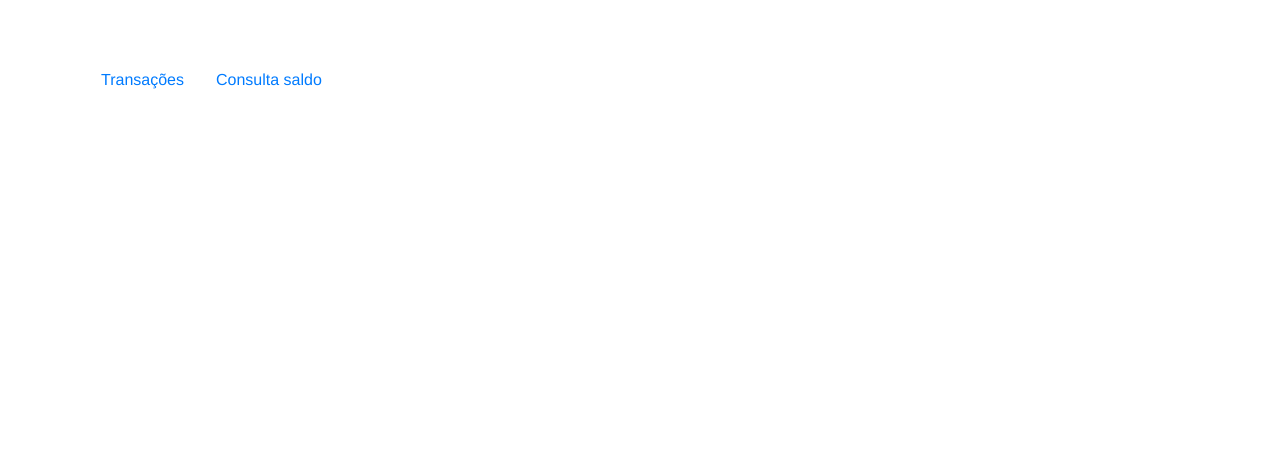
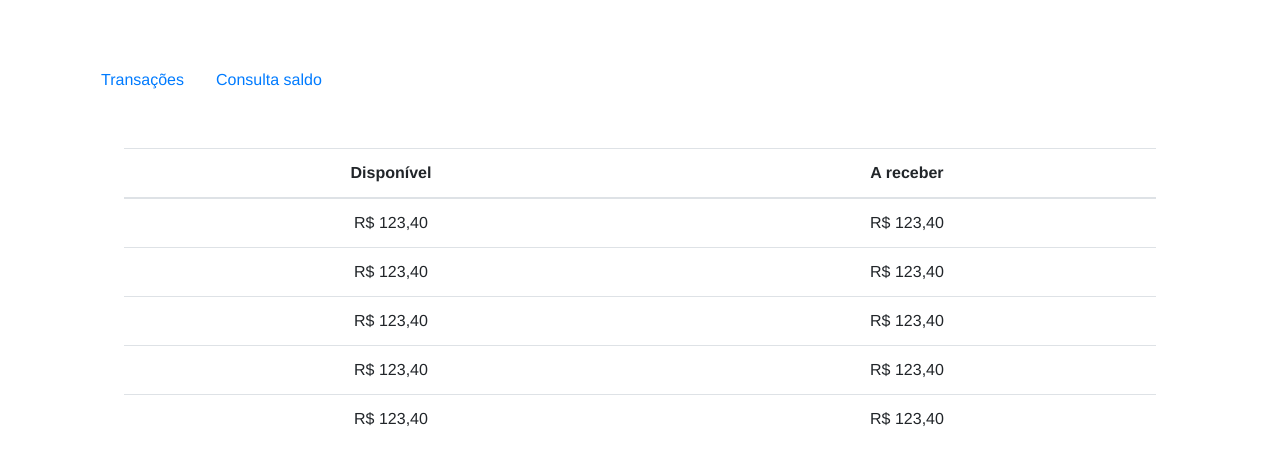
Before and after one commit to thiagosaife/pagarme-front, a Vue app: page /payables/list in a window 1280 px wide. Shown: the top 464 px of the page. Built offline with nearby package versions, Linux system fonts and the light colour scheme.

Commit message:
Estrutura das views e rotas, ok.

```diff
--- a/src/App.vue
+++ b/src/App.vue
@@ -6,7 +6,7 @@
           <router-link class="nav-link active" :to="{ name: 'transactions-dashboard' }">Transações</router-link>
         </li>
         <li class="nav-item">
-          <router-link class="nav-link active" :to="{ name: 'transactions-dashboard' }">Consulta saldo</router-link>
+          <router-link class="nav-link active" :to="{ name: 'list-payables' }">Consulta saldo</router-link>
         </li>
       </ul>
       <router-view class="mt-5"/>
--- /dev/null
+++ b/src/components/payables/ListPayables.vue
@@ -0,0 +1,54 @@
+<template>
+  <div class="container mb-3">
+    <table class="table">
+      <thead>
+        <tr>
+          <th scope="col" v-for="(heading, index) in headings" :key="index">
+            {{ heading }}
+          </th>
+        </tr>
+      </thead>
+      <tbody>
+        <tr v-for="(payable, index) in payablesList"  :key="index">
+          <td>{{ payable.available }}</td>
+          <td>{{ payable.waitingFunds }}</td>
+        </tr>
+      </tbody>
+    </table>
+  </div>
+</template>
+
+<script>
+export default {
+  data() {
+    return {
+      headings: [
+        'Disponível',
+        'A receber',
+      ],
+      payablesList: [
+        {
+          available: 'R$ 123,40',
+          waitingFunds: 'R$ 123,40',
+        },
+        {
+          available: 'R$ 123,40',
+          waitingFunds: 'R$ 123,40',
+        },
+        {
+          available: 'R$ 123,40',
+          waitingFunds: 'R$ 123,40',
+        },
+        {
+          available: 'R$ 123,40',
+          waitingFunds: 'R$ 123,40',
+        },
+        {
+          available: 'R$ 123,40',
+          waitingFunds: 'R$ 123,40',
+        },
+      ],
+    };
+  },
+}
+</script>
--- /dev/null
+++ b/src/routes/Payables.js
@@ -0,0 +1,27 @@
+import ListPayables from '@/components/payables/ListPayables.vue';
+import Router from '@/views/Router.vue';
+
+const routes = [
+  {
+    meta: {
+      title: 'Saldo',
+    },
+    path: '/payables',
+    name: 'payables',
+    redirect: { name: 'list-payables' },
+    component: Router,
+    children: [
+      {
+        path: 'list',
+        name: 'list-payables',
+        component: ListPayables,
+        props: true,
+        meta: {
+          title: 'Saldo do cliente',
+        },
+      },
+    ],
+  },
+];
+
+export default routes;
--- a/src/routes/index.js
+++ b/src/routes/index.js
@@ -1,7 +1,8 @@
 import Vue from 'vue';
 import Home from '@/views/Home.vue';
 import Router from 'vue-router';
-import Transactions from '@/routes/transactions/Transactions';
+import Payables from '@/routes/Payables';
+import Transactions from '@/routes/Transactions';
 
 Vue.use(Router);
 
@@ -23,7 +24,7 @@ const mainRoute = [
   },
 ];
 
-const routes = allRoutes.concat(mainRoute, Transactions);
+const routes = allRoutes.concat(mainRoute, Payables, Transactions);
 const router = new Router({
   mode: 'history',
   base: process.env.BASE_URL,
```
Also changed, not shown: src/routes/Transactions.js (renamed from src/routes/transactions/Transactions.js).
